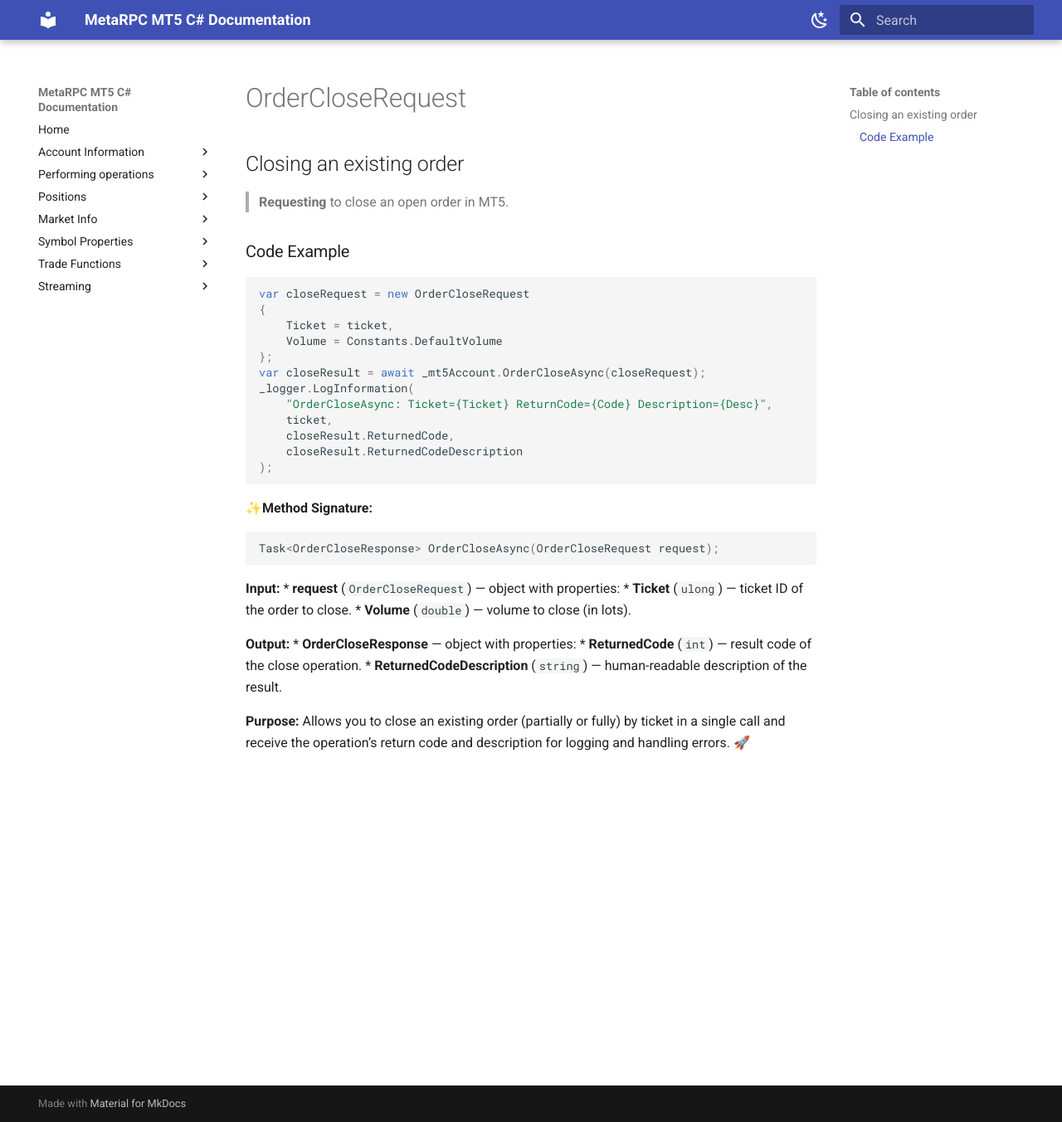
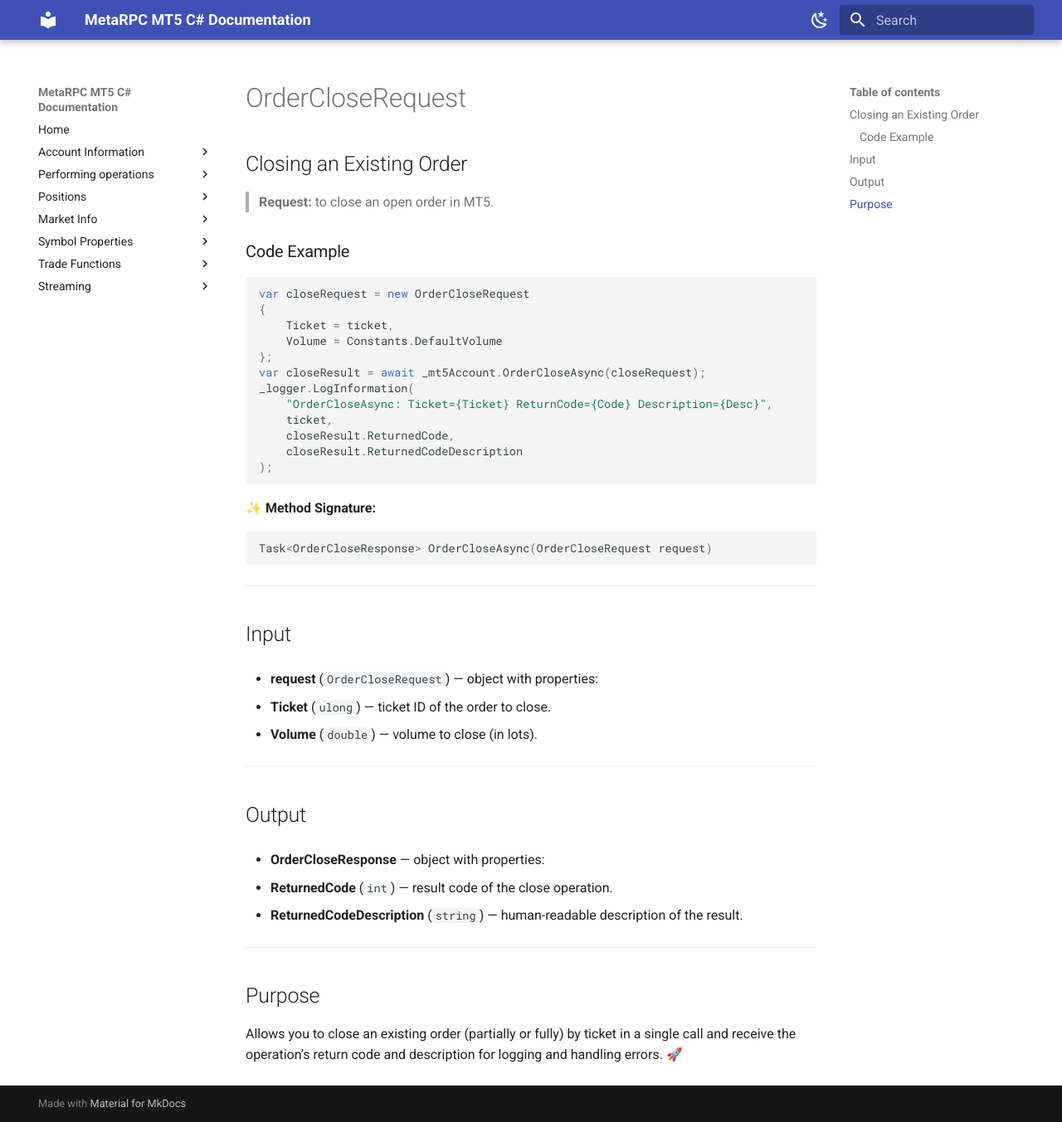
Before and after one commit to MetaRPC/CSharpMT5, an MkDocs documentation site: the page built from docs/orders/OrderCloseRequest.md, in a window 1280 px wide and 1353 px high. Shown: the whole window at 83% size. Built offline with MkDocs 1.6.1 and Material for MkDocs 9.7.7, drawn with Linux system fonts in a browser that asks for light colours.

Commit message:
Update OrderCloseRequest.md

````diff
--- a/docs/orders/OrderCloseRequest.md
+++ b/docs/orders/OrderCloseRequest.md
@@ -1,6 +1,6 @@
-## Closing an existing order
+## Closing an Existing Order
 
-> **Requesting** to close an open order in MT5.
+> **Request:** to close an open order in MT5.
 
 ### Code Example
 
@@ -19,20 +19,32 @@ _logger.LogInformation(
 );
 ```
 
-✨**Method Signature:**
+✨ **Method Signature:**
+
 ```csharp
-Task<OrderCloseResponse> OrderCloseAsync(OrderCloseRequest request);
+Task<OrderCloseResponse> OrderCloseAsync(OrderCloseRequest request)
 ```
 
- **Input:**
-  * **request** (`OrderCloseRequest`) — object with properties:
-    * **Ticket** (`ulong`) — ticket ID of the order to close.
-    * **Volume** (`double`) — volume to close (in lots).
+---
 
- **Output:**
-  * **OrderCloseResponse** — object with properties:
-    * **ReturnedCode** (`int`) — result code of the close operation.
-    * **ReturnedCodeDescription** (`string`) — human-readable description of the result.
+## Input
 
-**Purpose:**
+* **request** (`OrderCloseRequest`) — object with properties:
+
+  * **Ticket** (`ulong`) — ticket ID of the order to close.
+  * **Volume** (`double`) — volume to close (in lots).
+
+---
+
+## Output
+
+* **OrderCloseResponse** — object with properties:
+
+  * **ReturnedCode** (`int`) — result code of the close operation.
+  * **ReturnedCodeDescription** (`string`) — human-readable description of the result.
+
+---
+
+## Purpose
+
 Allows you to close an existing order (partially or fully) by ticket in a single call and receive the operation’s return code and description for logging and handling errors. 🚀
````
